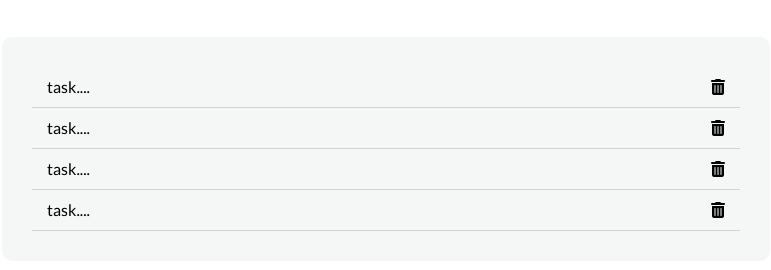
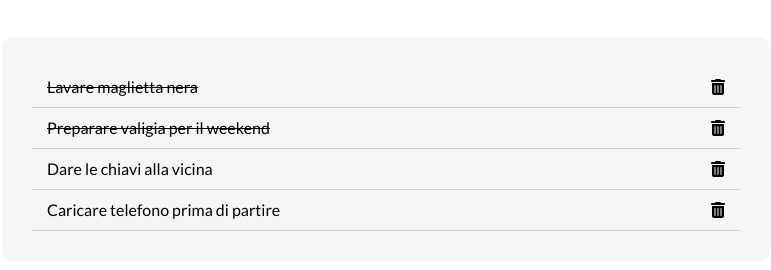
Before and after one commit to BeatriceRocchi/vue-todolist, a plain HTML site: page index.html in a window 1280 px wide. Shown: the part 130-400 px from the top of the page, without its empty margins (254-1025 px from the left). Drawn offline with nearby package versions, Linux system fonts and the light colour scheme.

Commit message:
[add] tasks of the todoList dynamically in html

```diff
--- a/index.html
+++ b/index.html
@@ -41,20 +41,8 @@
 
       <div class="task-container">
         <ul>
-          <li>
-            <span>task....</span>
-            <i class="fa-solid fa-trash-can"></i>
-          </li>
-          <li>
-            <span>task....</span>
-            <i class="fa-solid fa-trash-can"></i>
-          </li>
-          <li>
-            <span>task....</span>
-            <i class="fa-solid fa-trash-can"></i>
-          </li>
-          <li>
-            <span>task....</span>
+          <li v-for="task in toDoList" :class="{'done': task.done}">
+            <span>{{task.text}}</span>
             <i class="fa-solid fa-trash-can"></i>
           </li>
         </ul>
--- a/js/script.js
+++ b/js/script.js
@@ -0,0 +1,26 @@
+const { createApp } = Vue;
+
+createApp({
+  data() {
+    return {
+      toDoList: [
+        {
+          text: "Lavare maglietta nera",
+          done: true,
+        },
+        {
+          text: "Preparare valigia per il weekend",
+          done: true,
+        },
+        {
+          text: "Dare le chiavi alla vicina",
+          done: false,
+        },
+        {
+          text: "Caricare telefono prima di partire",
+          done: false,
+        },
+      ],
+    };
+  },
+}).mount("#app");
```
Also changed, not shown: 1 other file.
